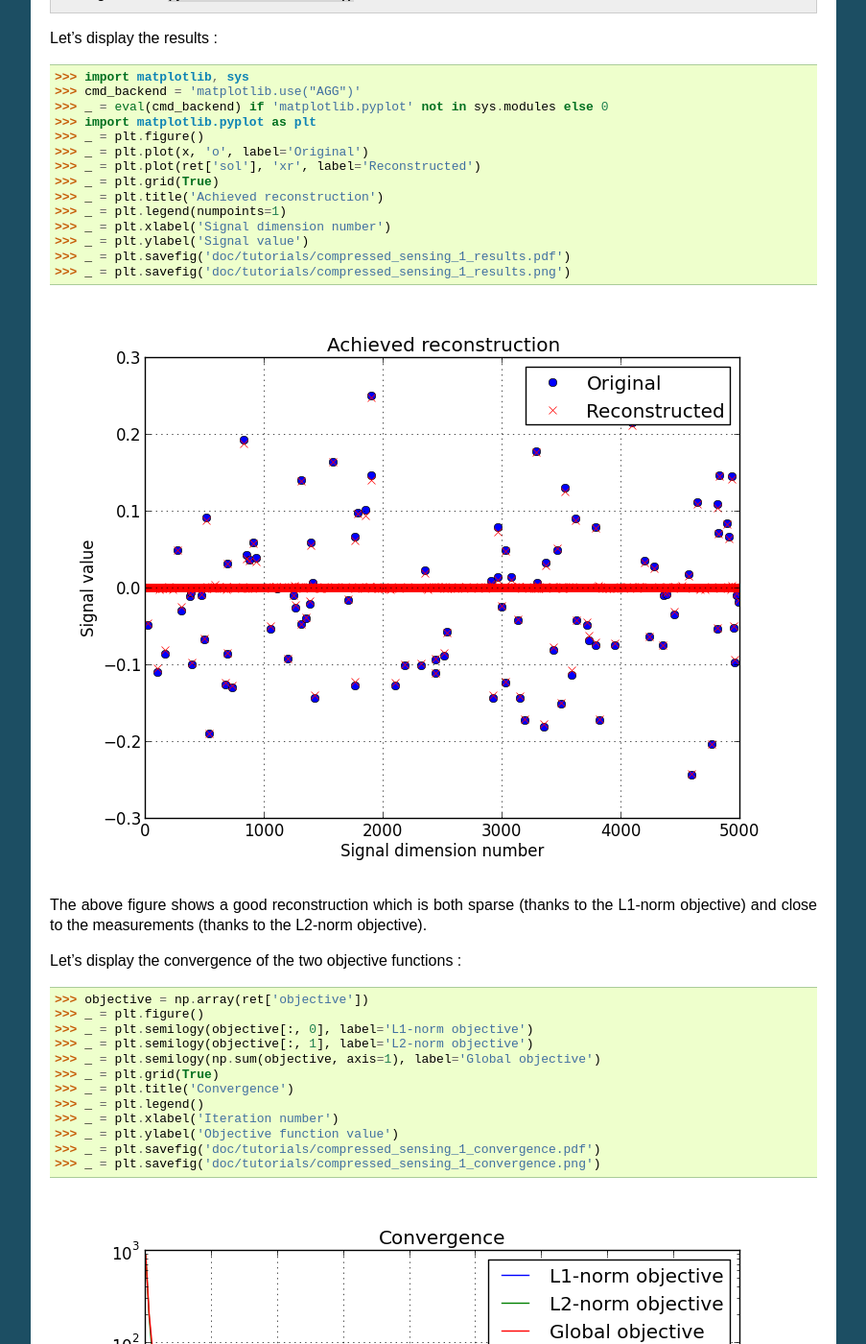
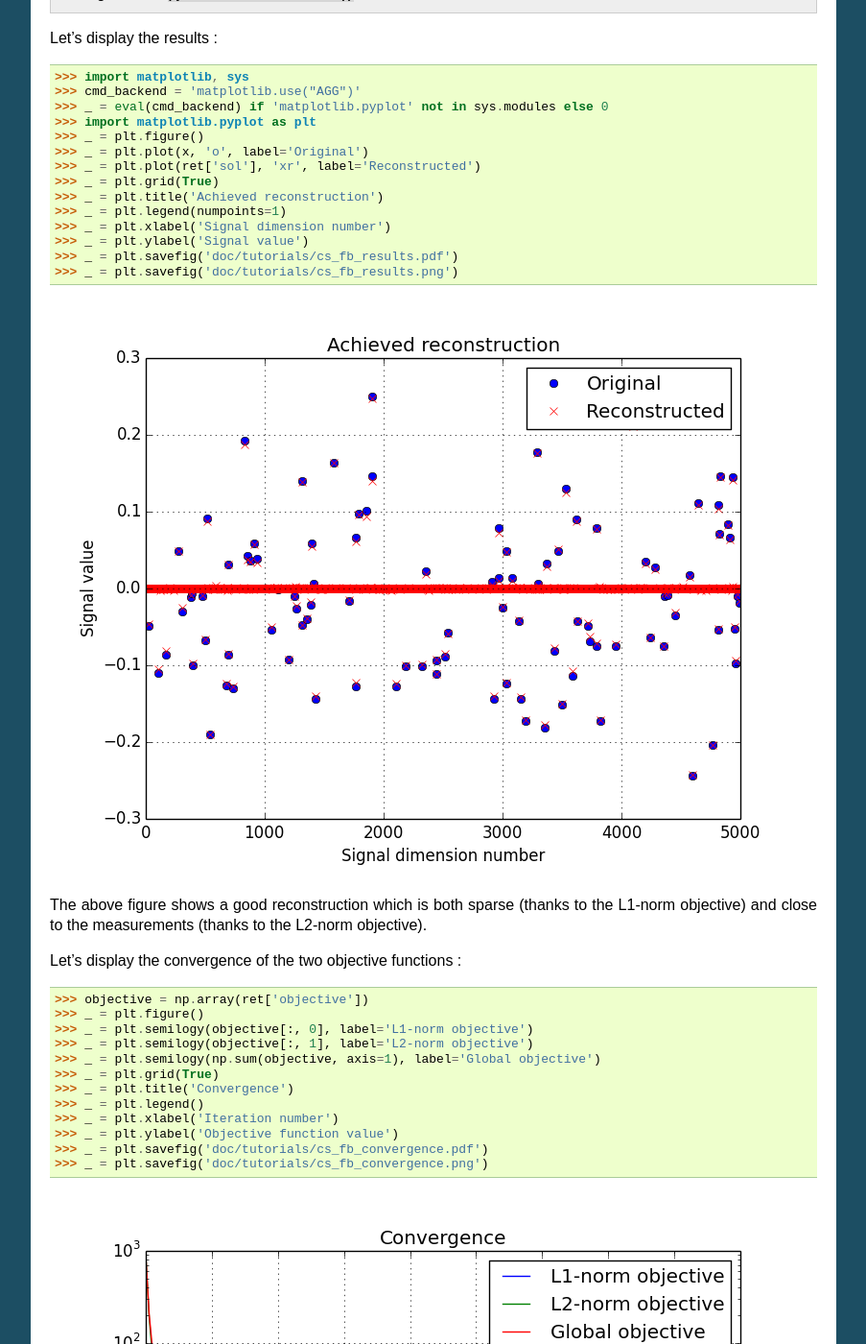
Before and after one commit to epfl-lts2/pyunlocbox, a Sphinx documentation site: the page built from doc/tutorials/compressed_sensing_forward_backward.rst, in a window 1280 px wide and 1400 px high, scrolled down 2160 px. Shown: the whole window at 96% size, without its empty margins (198-1101 px from the left). Built offline with Sphinx 7.4.7, drawn with Linux system fonts in a browser that asks for light colours; some of the changed text lies outside the part shown.

Commit message:
Tutorial on compressed sensing with douglas-rachford

```diff
--- a/doc/tutorials/compressed_sensing_1.rst
+++ b/doc/tutorials/compressed_sensing_forward_backward.rst
@@ -131,10 +131,10 @@
 >>> _ = plt.legend(numpoints=1)
 >>> _ = plt.xlabel('Signal dimension number')
 >>> _ = plt.ylabel('Signal value')
->>> _ = plt.savefig('doc/tutorials/compressed_sensing_1_results.pdf')
->>> _ = plt.savefig('doc/tutorials/compressed_sensing_1_results.png')
+>>> _ = plt.savefig('doc/tutorials/cs_fb_results.pdf')
+>>> _ = plt.savefig('doc/tutorials/cs_fb_results.png')
 
-.. image:: compressed_sensing_1_results.*
+.. image:: cs_fb_results.*
 
 The above figure shows a good reconstruction which is both sparse (thanks to
 the L1-norm objective) and close to the measurements (thanks to the L2-norm
@@ -152,7 +152,7 @@
 >>> _ = plt.legend()
 >>> _ = plt.xlabel('Iteration number')
 >>> _ = plt.ylabel('Objective function value')
->>> _ = plt.savefig('doc/tutorials/compressed_sensing_1_convergence.pdf')
->>> _ = plt.savefig('doc/tutorials/compressed_sensing_1_convergence.png')
+>>> _ = plt.savefig('doc/tutorials/cs_fb_convergence.pdf')
+>>> _ = plt.savefig('doc/tutorials/cs_fb_convergence.png')
 
-.. image:: compressed_sensing_1_convergence.*
+.. image:: cs_fb_convergence.*
--- a/doc/tutorials/index.rst
+++ b/doc/tutorials/index.rst
@@ -11,4 +11,5 @@
     :maxdepth: 2
 
     simple
-    compressed_sensing_1
+    compressed_sensing_forward_backward
+    compressed_sensing_douglas_rachford
```
Also changed, not shown: doc/tutorials/compressed_sensing_douglas_rachford.rst (added, +122 -0 lines), doc/tutorials/compressed_sensing_1_convergence.png (deleted), doc/tutorials/compressed_sensing_1_results.png (deleted), doc/tutorials/cs_dr_convergence.png (added), doc/tutorials/cs_dr_results.png (added), doc/tutorials/cs_fb_convergence.png (added), doc/tutorials/cs_fb_results.png (added), doc/tutorials/simple_convergence.png, 7 other files.
